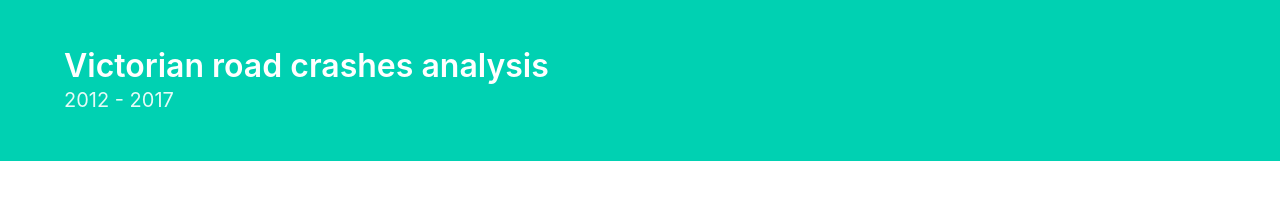
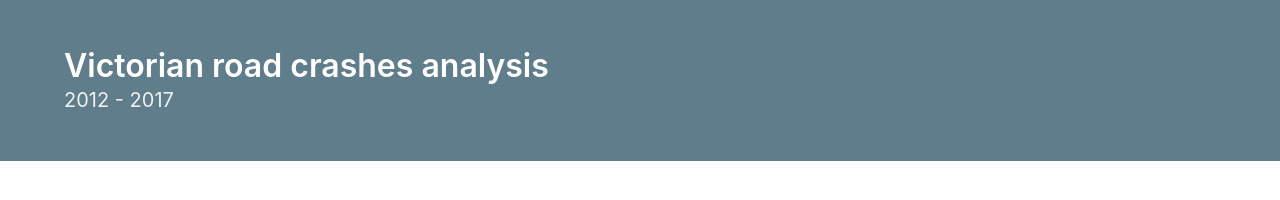
Before and after one commit to jiqiang/vic-crashes, a website: page app/index.html in a window 1280 px wide. Drawn offline with nearby package versions, Linux system fonts and the light colour scheme; files that its build step writes are made by us from their sources; no server answers.

Commit message:
use bulma sass

```diff
--- a/app/index.html
+++ b/app/index.html
@@ -35,7 +35,7 @@
     <!--
     <link rel="canonical" href="http://www.example.com/">
     -->
-    <link rel="stylesheet" href="https://cdnjs.cloudflare.com/ajax/libs/bulma/0.4.2/css/bulma.min.css">
+    <link rel="stylesheet" href="styles/main.css">
   </head>
   <body>
     <!-- Add your site or app content here -->
@@ -60,7 +60,6 @@
 
     <script src="https://cdnjs.cloudflare.com/ajax/libs/axios/0.16.2/axios.min.js"></script>
     <script src="https://cdnjs.cloudflare.com/ajax/libs/d3/4.9.1/d3.min.js"></script>
-    <script src="https://cdnjs.cloudflare.com/ajax/libs/lodash.js/4.17.4/lodash.min.js"></script>
     <!-- build:js scripts/main.min.js -->
     <script src="scripts/main.js"></script>
     <!-- endbuild -->
--- a/app/styles/main.scss
+++ b/app/styles/main.scss
@@ -19,8 +19,8 @@ Note: any .css or .scss files included in the 'styles' directory
 will be correctly compiled during `gulp serve` and `gulp`
  */
 
-html, body {
-  font-family: 'Roboto', 'Helvetica', sans-serif;
-  margin: 0;
-  padding: 0;
-}
+@import "../../node_modules/bulma/sass/utilities/initial-variables";
+$blue-grey: #607D8B;
+$primary: $blue-grey;
+
+@import "../../node_modules/bulma/bulma";
--- a/package.json
+++ b/package.json
@@ -38,5 +38,7 @@
   "eslintConfig": {
     "extends": "google"
   },
-  "dependencies": {}
+  "dependencies": {
+    "bulma": "^0.4.2"
+  }
 }
```
Also changed, not shown: 1 other file.
